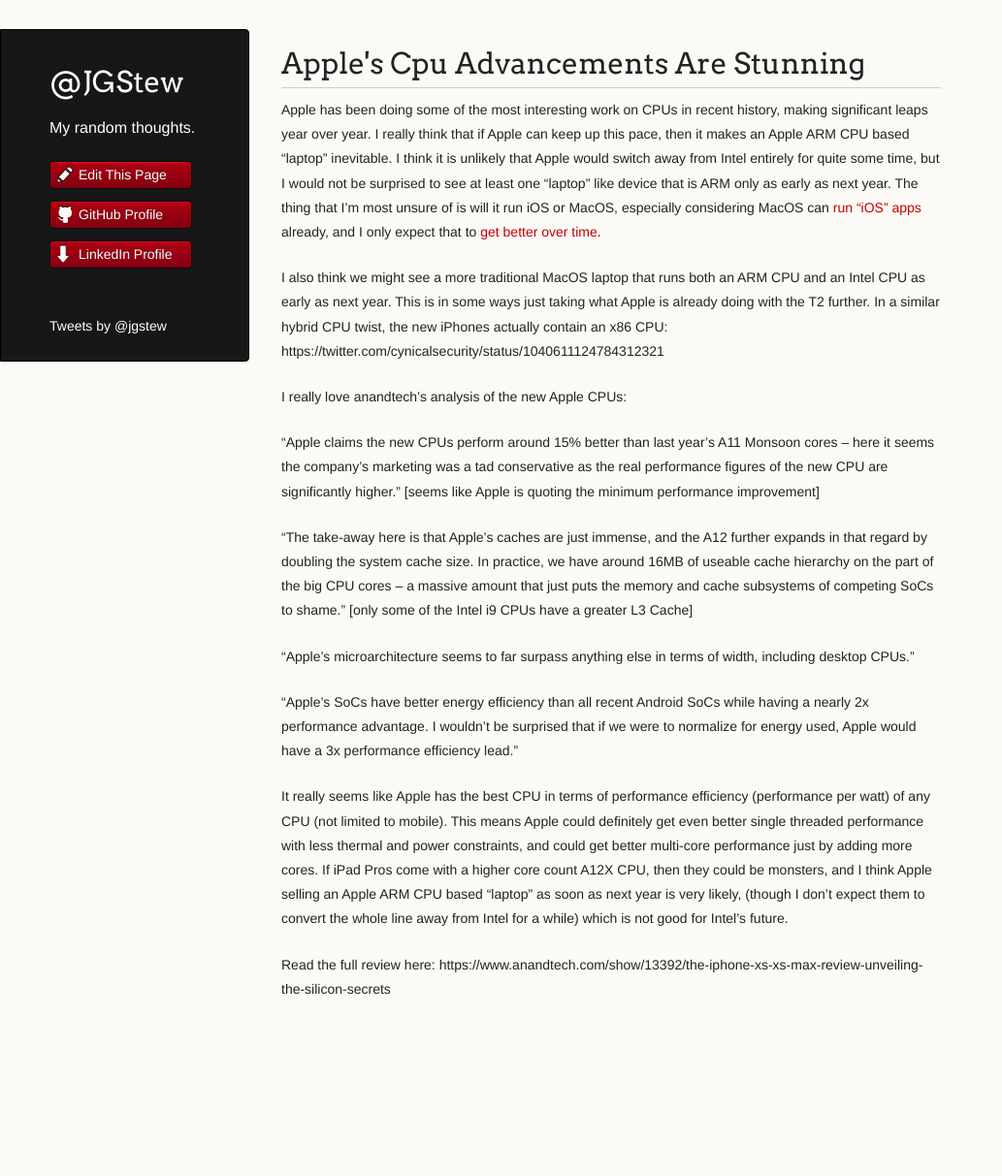
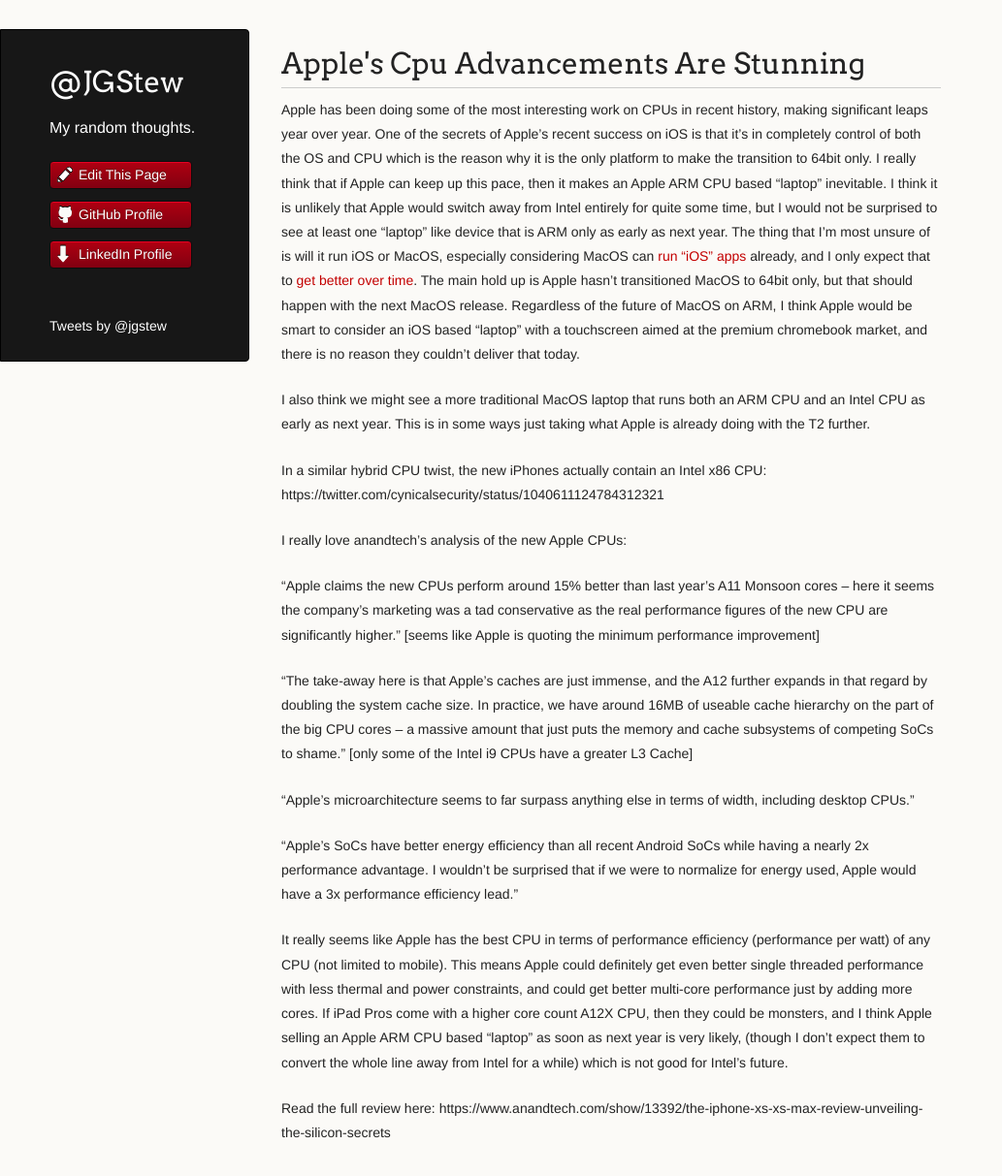
Before and after one commit to jgstew/jgstew.github.io, a Jekyll site: the page built from _posts/2018-10-05-Apple's-CPU-Advancements-Are-Stunning.md, in a window 1280 px wide and 1253 px high. Shown: the top 1213 px of the window at 97% size, without its empty margins (0-1033 px from the left). Built offline with Jekyll 4.4.1, drawn with Linux system fonts in a browser that asks for light colours; nearby versions of some CDN libraries; comment, search, counter and statistics services are not loaded.

Commit message:
Update 2018-10-05-Apple's-CPU-Advancements-Are-Stunning.md

```diff
--- a/_posts/2018-10-05-Apple's-CPU-Advancements-Are-Stunning.md
+++ b/_posts/2018-10-05-Apple's-CPU-Advancements-Are-Stunning.md
@@ -1,7 +1,9 @@
 
-Apple has been doing some of the most interesting work on CPUs in recent history, making significant leaps year over year. I really think that if Apple can keep up this pace, then it makes an Apple ARM CPU based "laptop" inevitable. I think it is unlikely that Apple would switch away from Intel entirely for quite some time, but I would not be surprised to see at least one "laptop" like device that is ARM only as early as next year. The thing that I'm most unsure of is will it run iOS or MacOS, especially considering MacOS can [run "iOS" apps](https://twitter.com/stroughtonsmith/status/1047465790784585728) already, and I only expect that to [get better over time](https://twitter.com/stroughtonsmith/status/1044577455938437120).
+Apple has been doing some of the most interesting work on CPUs in recent history, making significant leaps year over year. One of the secrets of Apple's recent success on iOS is that it's in completely control of both the OS and CPU which is the reason why it is the only platform to make the transition to 64bit only. I really think that if Apple can keep up this pace, then it makes an Apple ARM CPU based "laptop" inevitable. I think it is unlikely that Apple would switch away from Intel entirely for quite some time, but I would not be surprised to see at least one "laptop" like device that is ARM only as early as next year. The thing that I'm most unsure of is will it run iOS or MacOS, especially considering MacOS can [run "iOS" apps](https://twitter.com/stroughtonsmith/status/1047465790784585728) already, and I only expect that to [get better over time](https://twitter.com/stroughtonsmith/status/1044577455938437120). The main hold up is Apple hasn't transitioned MacOS to 64bit only, but that should happen with the next MacOS release. Regardless of the future of MacOS on ARM, I think Apple would be smart to consider an iOS based "laptop" with a touchscreen aimed at the premium chromebook market, and there is no reason they couldn't deliver that today.
 
-I also think we might see a more traditional MacOS laptop that runs both an ARM CPU and an Intel CPU as early as next year. This is in some ways just taking what Apple is already doing with the T2 further. In a similar hybrid CPU twist, the new iPhones actually contain an x86 CPU: https://twitter.com/cynicalsecurity/status/1040611124784312321
+I also think we might see a more traditional MacOS laptop that runs both an ARM CPU and an Intel CPU as early as next year. This is in some ways just taking what Apple is already doing with the T2 further.
+
+In a similar hybrid CPU twist, the new iPhones actually contain an Intel x86 CPU: https://twitter.com/cynicalsecurity/status/1040611124784312321
 
 I really love anandtech's analysis of the new Apple CPUs:
 
```
